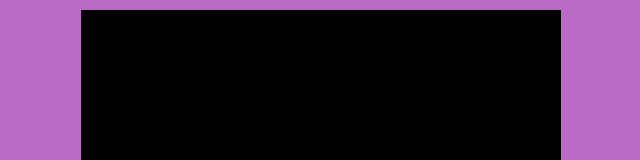
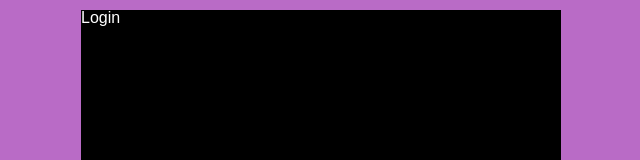
Before and after one commit to Al-ways/Al-ways-FE, a React (Vite) app: page /login in a window 1280 px wide. Before the commit this address had no page. Shown: the top 160 px of the page, without its empty margins (419-1059 px from the left). Built offline with nearby package versions, Linux system fonts and the light colour scheme; a web font is replaced by a local one.

Commit message:
design 'login router 설정'
Related to: #22

```diff
--- /dev/null
+++ b/src/pages/Login.tsx
@@ -0,0 +1,7 @@
+import React from 'react';
+
+const Login = () => {
+  return <div>Login</div>;
+};
+
+export default Login;
--- a/src/routes/Router.tsx
+++ b/src/routes/Router.tsx
@@ -6,6 +6,7 @@
 import List from '../pages/List';
 import Detail from '../pages/Detail';
 import My from '../pages/My';
+import Login from '../pages/Login';
 
 const Router = () => {
   return (
@@ -14,6 +15,7 @@
         <Route path="/" element={<Main />} />
         <Route path="/examination" element={<Examination />} />
         <Route path="/search/" element={<Search />} />
+        <Route path="/login" element={<Login />} />
         {/* <Route path="/search/:keyword" element={<Search />} /> */}
         <Route path="/map" element={<Map />} />
         <Route path="/list" element={<List />} />
```
